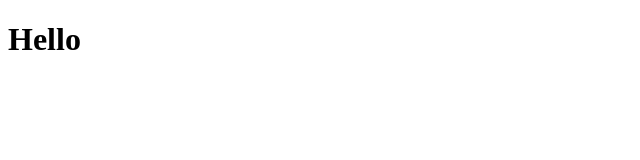
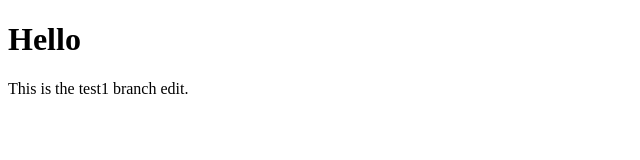
Before and after one commit to ahti1405/git-demo, a plain HTML site: page index.html in a window 1280 px wide. Shown: the whole page, without its empty margins (0-640 px from the left). Drawn offline with Linux system fonts and the light colour scheme.

Commit message:
update index fiel

```diff
--- a/index.html
+++ b/index.html
@@ -7,5 +7,6 @@
 </head>
 <body>
     <h1>Hello</h1>
+    <p>This is the test1 branch edit.</p>
 </body>
 </html>
```
